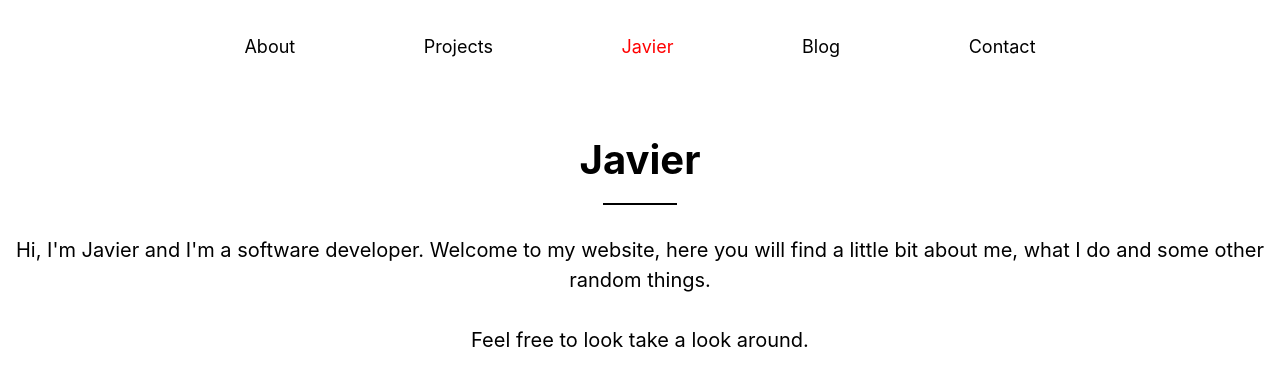
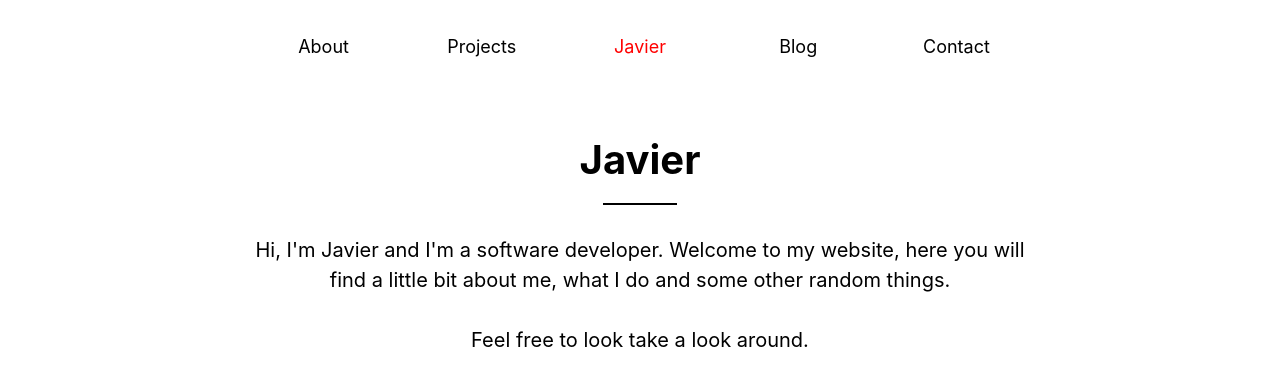
Before and after one commit to javier-gs00/personal-website, a Next.js app: page / in a window 1280 px wide. Shown: the top 386 px of the page. Built offline with nearby package versions, Linux system fonts and the light colour scheme.

Commit message:
fix layout and nav css for better alignment

```diff
--- a/components/layout/Layout.module.css
+++ b/components/layout/Layout.module.css
@@ -9,5 +9,5 @@
 }
 
 .contentContainer {
-  min-width: var(--content-width);
+  max-width: var(--content-width);
 }
--- a/components/navbar/NavLink.module.css
+++ b/components/navbar/NavLink.module.css
@@ -1,3 +1,9 @@
+.linkContainer {
+  flex: 1;
+  display: flex;
+  justify-content: center;
+}
+
 .navlink {
   font-size: 1.8rem;
   text-decoration: none;
--- a/components/navbar/NavLink.tsx
+++ b/components/navbar/NavLink.tsx
@@ -16,8 +16,10 @@ export const NavLink: React.FC<Props> = ({ href, name, isActive }) => {
   })
 
   return (
-    <Link href={href} passHref>
-      <a className={linkClass}>{name}</a>
-    </Link>
+    <div className={styles.linkContainer}>
+      <Link href={href} passHref>
+        <a className={linkClass}>{name}</a>
+      </Link>
+    </div>
   )
 }
```
